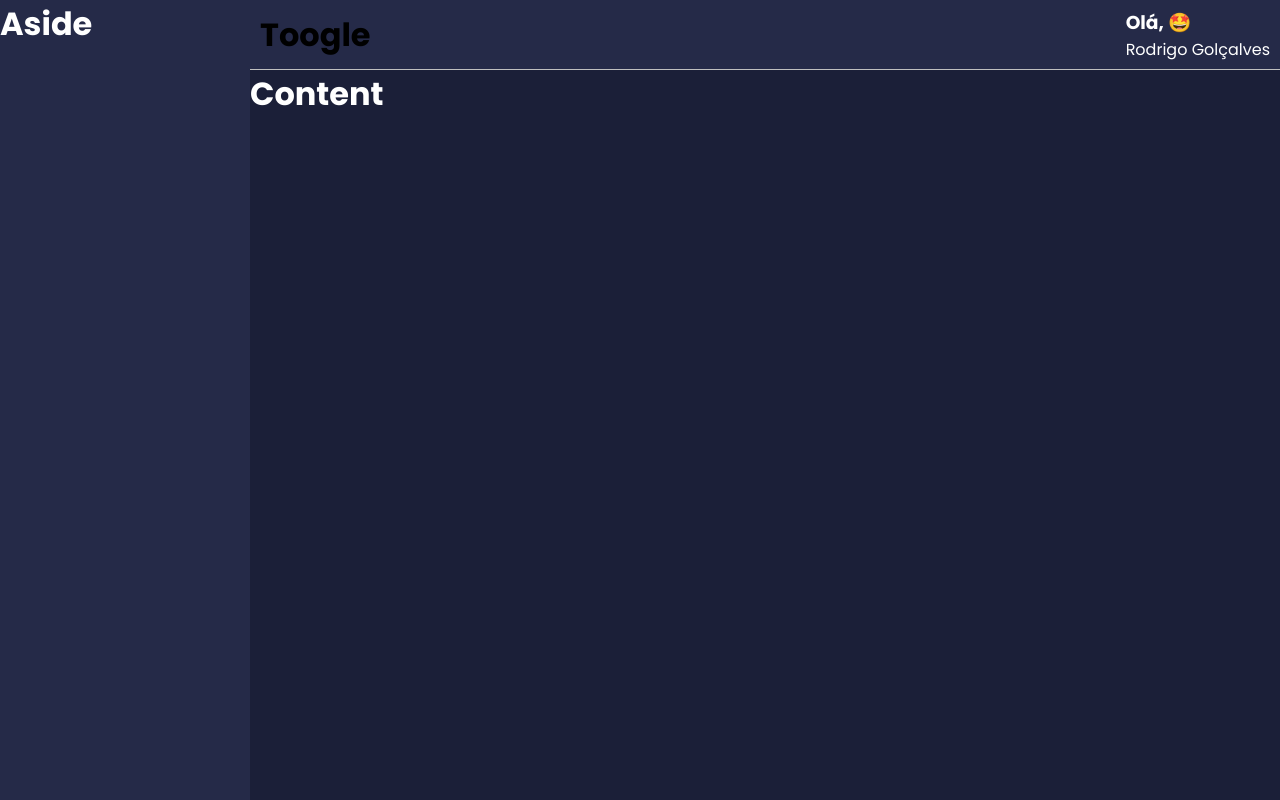
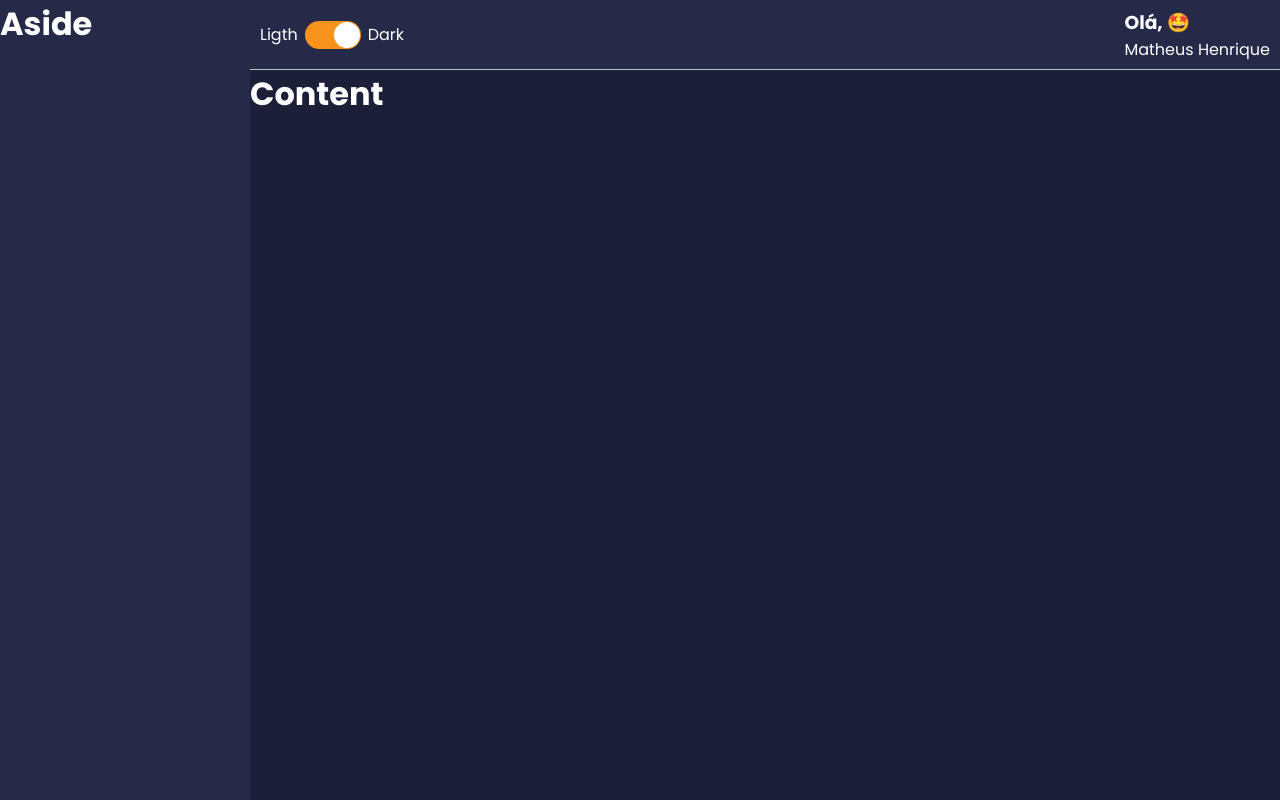
Before and after one commit to mtheusdev/minha-carteira, a React (Create React App) app in the folder minha-carteira/: page /list/1 in a window 1280 px wide. Built offline with nearby package versions, Linux system fonts and the light colour scheme.

Commit message:
finalizando toggle do header

```diff
--- a/minha-carteira/package.json
+++ b/minha-carteira/package.json
@@ -14,6 +14,7 @@
     "react": "^17.0.2",
     "react-dom": "^17.0.2",
     "react-scripts": "4.0.3",
+    "react-switch": "^6.0.0",
     "styled-components": "^5.3.0",
     "typescript": "^4.1.2",
     "web-vitals": "^1.0.1"
--- a/minha-carteira/src/components/MainHeader/index.tsx
+++ b/minha-carteira/src/components/MainHeader/index.tsx
@@ -6,6 +6,7 @@
     UserName
 } from './styles'
 import emojis from '../../utils/emojis';
+import Toggle from '../Toggle';
 
 const MainHeader: React.FC = () => {
 
@@ -16,10 +17,11 @@
 
   return (
     <Container>
-      <h1>Toogle</h1>
+      <Toggle/>
         <Profile>
             <Welcome>Olá, {emoji}</Welcome>
-            <UserName>Rodrigo Golçalves</UserName>
+            <UserName>Matheus Henrique
+            </UserName>
         </Profile>
     </Container>
   )
--- /dev/null
+++ b/minha-carteira/src/components/Toggle/index.tsx
@@ -0,0 +1,17 @@
+import React from 'react';
+import { Container, ToggleLabel, ToggleSelector } from './styles';
+
+const Toggle: React.FC = () => (
+    <Container>
+        <ToggleLabel>Ligth</ToggleLabel>
+        <ToggleSelector
+            checked={true}
+            uncheckedIcon={false}
+            checkedIcon={false}
+            onChange={() => console.log('mudou')}
+        />
+        <ToggleLabel>Dark</ToggleLabel>
+    </Container>
+)
+
+export default Toggle;
--- /dev/null
+++ b/minha-carteira/src/components/Toggle/styles.ts
@@ -0,0 +1,18 @@
+import styled from "styled-components";
+import Switch, { ReactSwitchProps } from 'react-switch'
+
+export const Container = styled.div`
+    display: flex;
+    align-items: center;
+`
+export const ToggleLabel = styled.span`
+    color: ${props => props.theme.colors.white};
+`
+export const ToggleSelector = styled(Switch).attrs<ReactSwitchProps>(
+    ({ theme }) => ({
+        onColor: theme.colors.info,
+        offColor: theme.colors.warning
+    })
+)<ReactSwitchProps>`
+    margin: 0 7px;
+`
```
Also changed, not shown: 1 other file (tests, documents, lock files or other folders).
